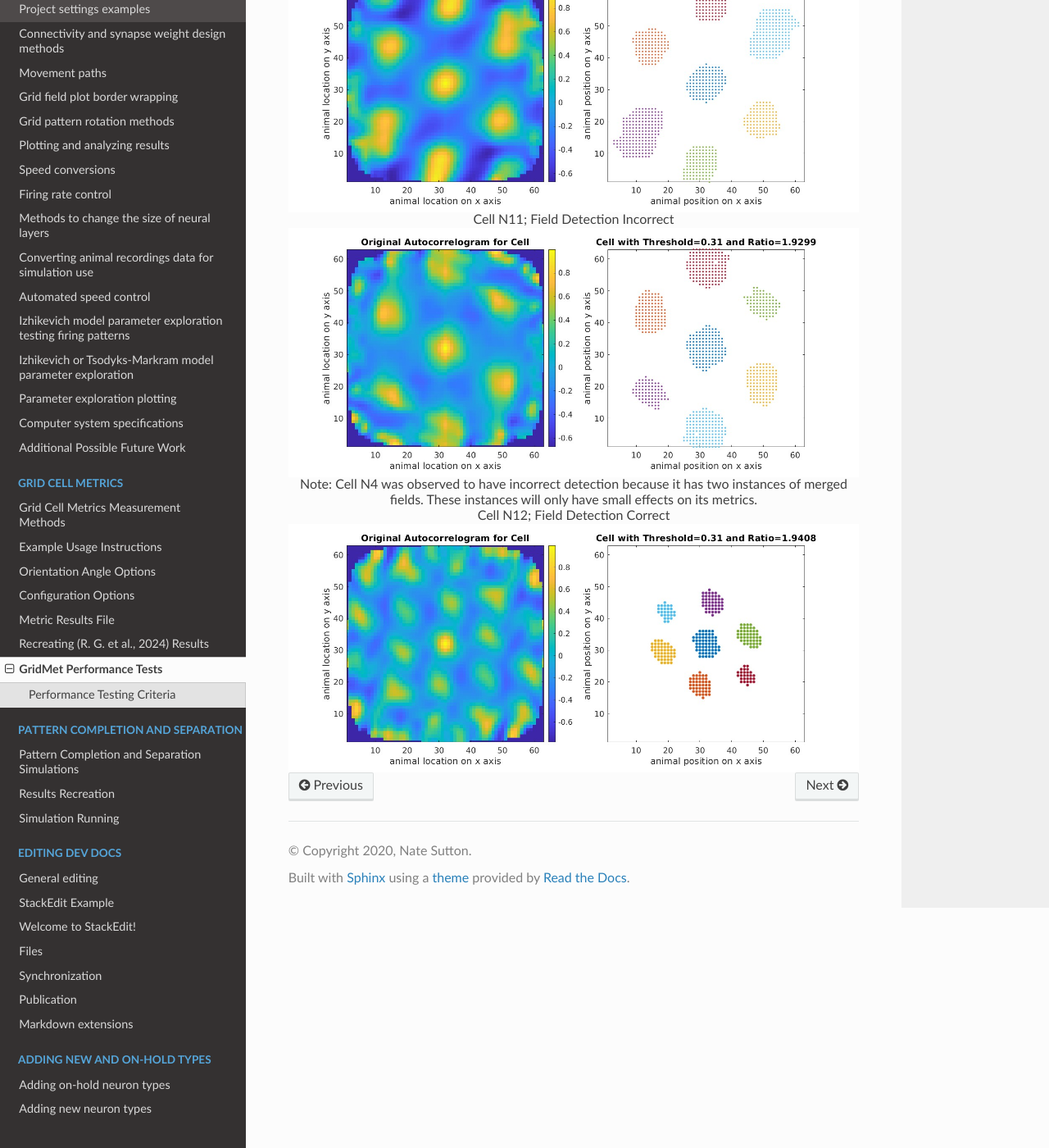
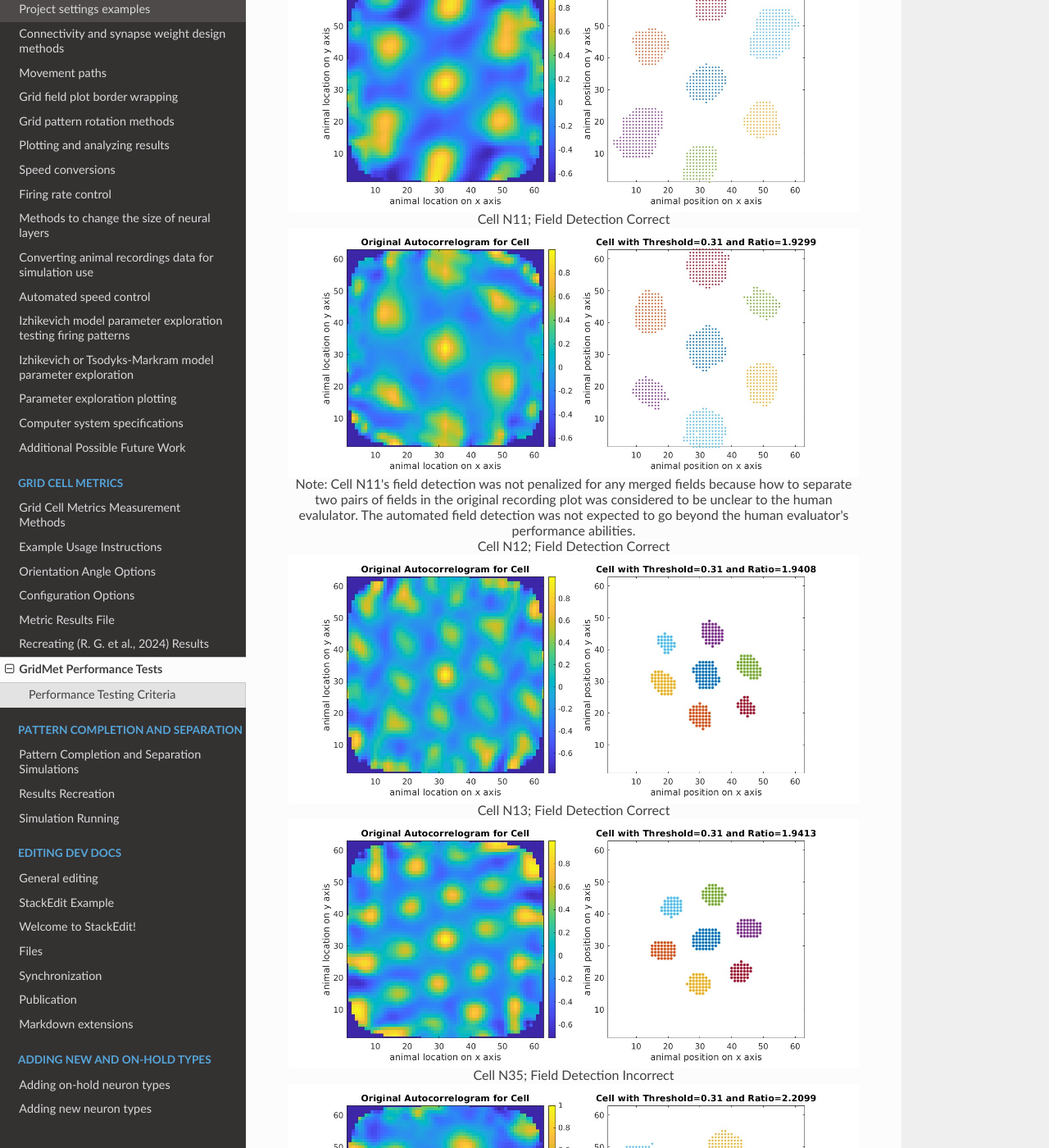
Before and after one commit to Hippocampome-Org/hco_dev_docs, a Sphinx documentation site: the page built from docs/gridcell_metrics/performance_tests.md, in a window 1280 px wide and 1400 px high, scrolled down 2395 px. Shown: the whole window at 82% size. Built offline with Sphinx 7.4.7 and the Read the Docs theme 3.1.0, drawn with Linux system fonts in a browser that asks for light colours; some of the changed text lies outside the part shown.

Commit message:
performance tests page update

```diff
--- a/docs/gridcell_metrics/performance_tests.md
+++ b/docs/gridcell_metrics/performance_tests.md
@@ -24,9 +24,14 @@ Cell N6 Was Omitted from Testing Due to Having a Grid Score Below 0.2.
 <br>Cell N9 Was Omitted from Testing Due to Having a Grid Score Below 0.2.
 <br>Cell N10; Field Detection Correct
 <a href='https://github.com/Hippocampome-Org/hco_dev_docs/blob/master/media/performance_tests/n10.jpg?raw=true'><img src="https://github.com/Hippocampome-Org/hco_dev_docs/blob/master/media/performance_tests/n10.jpg?raw=true"  width="700"></a>
-<br>Cell N11; Field Detection Incorrect
+<br>Cell N11; Field Detection Correct
 <a href='https://github.com/Hippocampome-Org/hco_dev_docs/blob/master/media/performance_tests/n11.jpg?raw=true'><img src="https://github.com/Hippocampome-Org/hco_dev_docs/blob/master/media/performance_tests/n11.jpg?raw=true"  width="700"></a>
-Note: Cell N4 was observed to have incorrect detection because it has two instances of merged fields. These instances will only have small effects on its metrics.
+Note: Cell N11's field detection was not penalized for any merged fields because how to separate two pairs of fields in the original recording plot was considered to be unclear to the human evalulator. The automated field detection was not expected to go beyond the human evaluator's performance abilities.
 <br>Cell N12; Field Detection Correct
 <a href='https://github.com/Hippocampome-Org/hco_dev_docs/blob/master/media/performance_tests/n12.jpg?raw=true'><img src="https://github.com/Hippocampome-Org/hco_dev_docs/blob/master/media/performance_tests/n12.jpg?raw=true"  width="700"></a>
+<br>Cell N13; Field Detection Correct
+<a href='https://github.com/Hippocampome-Org/hco_dev_docs/blob/master/media/performance_tests/n13.jpg?raw=true'><img src="https://github.com/Hippocampome-Org/hco_dev_docs/blob/master/media/performance_tests/n13.jpg?raw=true"  width="700"></a>
+<br>Cell N35; Field Detection Incorrect
+<a href='https://github.com/Hippocampome-Org/hco_dev_docs/blob/master/media/performance_tests/n35.jpg?raw=true'><img src="https://github.com/Hippocampome-Org/hco_dev_docs/blob/master/media/performance_tests/n35.jpg?raw=true"  width="700"></a>
+Note: Cell N35 was observed to have incorrect detection because it has two instances of merged fields. These instances will only have small effects on its metrics.
 </center>
```
